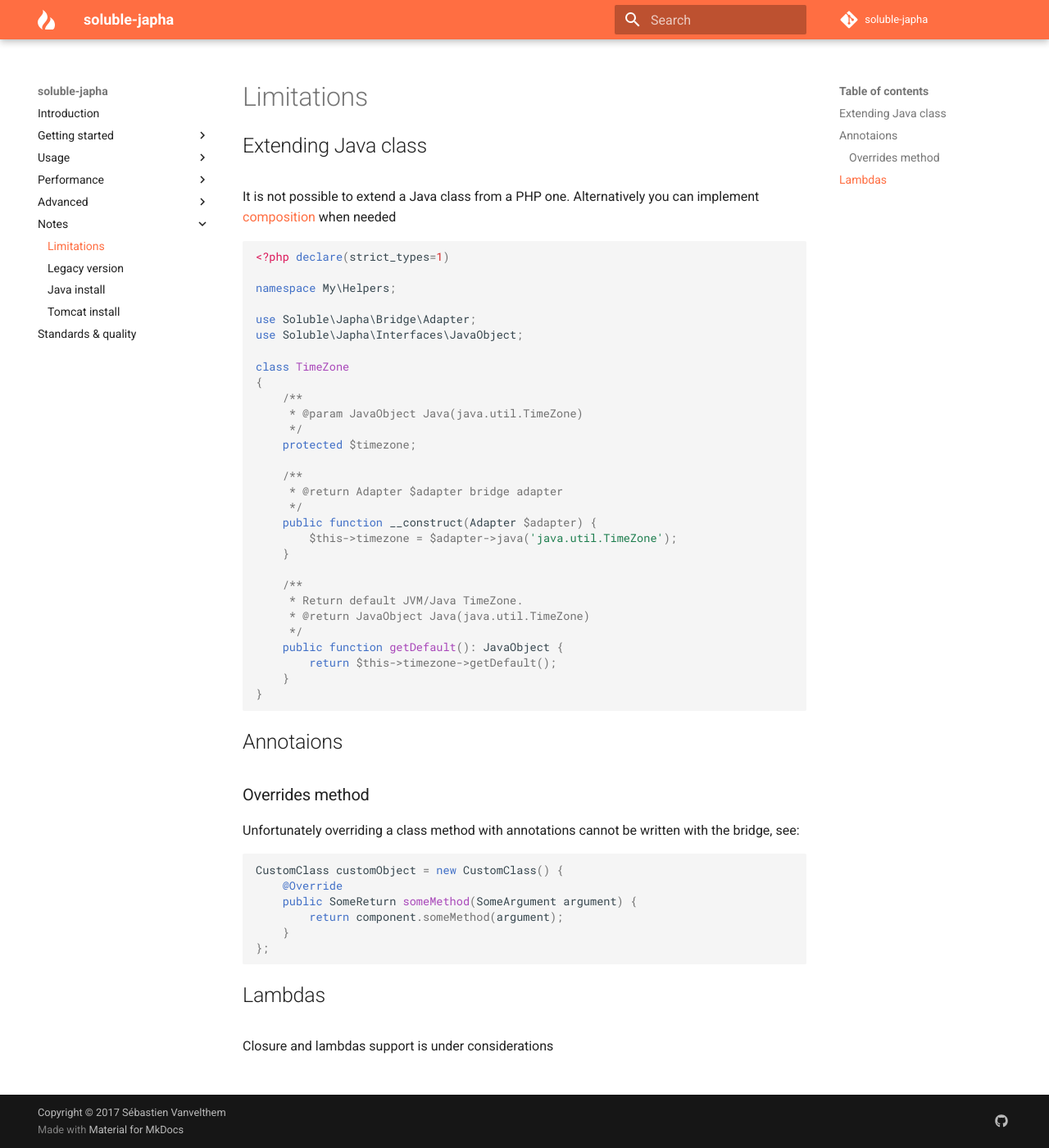
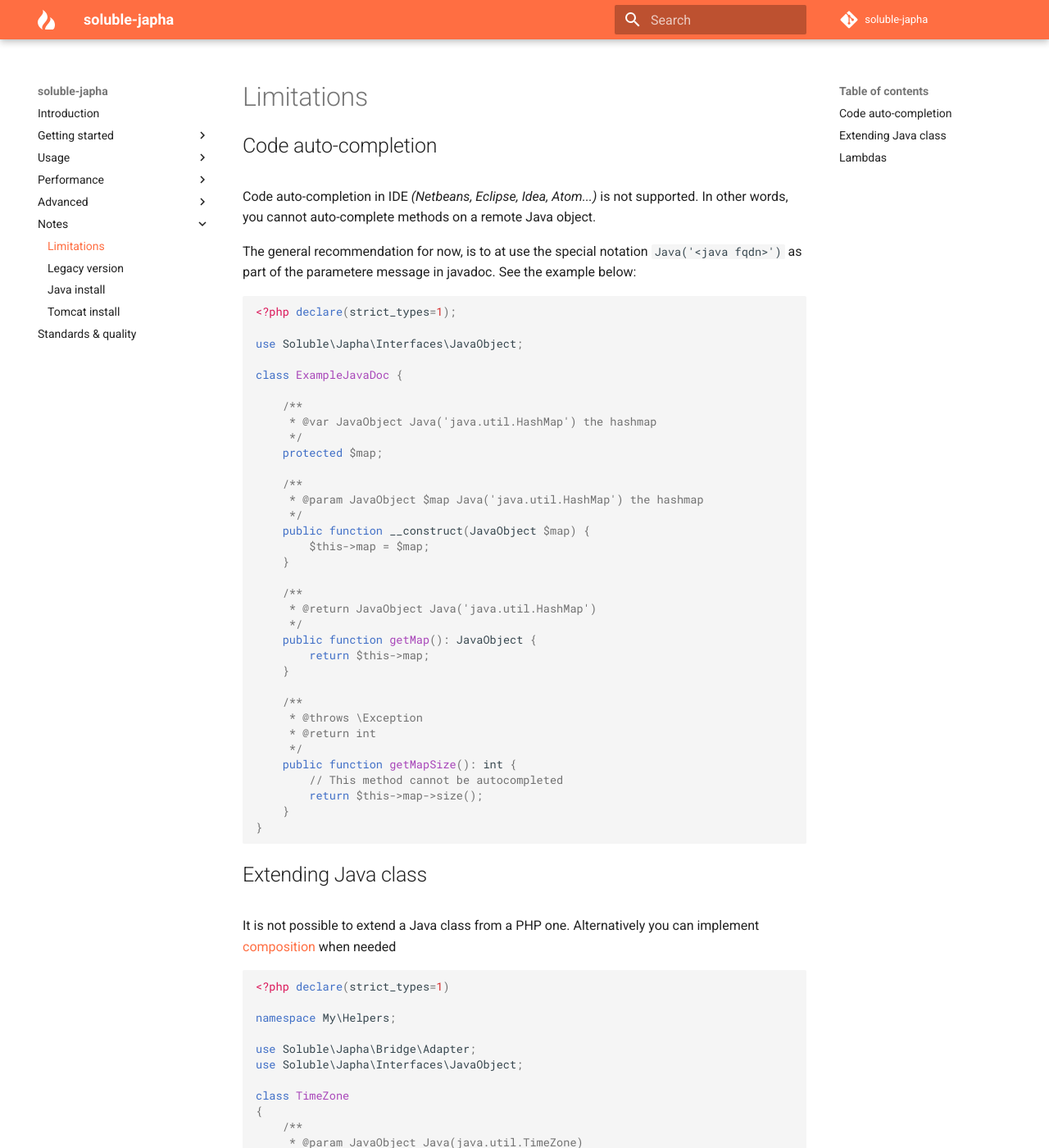
Before and after one commit to belgattitude/soluble-japha, an MkDocs documentation site: the page built from doc/notes_limitations.md, in a window 1280 px wide and 1400 px high. Shown: the whole window at 82% size. Built offline with MkDocs 1.6.1 and Material for MkDocs 9.7.7, drawn with Linux system fonts in a browser that asks for light colours; comment, search, counter and statistics services are not loaded; old or Windows-style settings are respelled for this version of MkDocs.

Commit message:
Updated doc about limitations

````diff
--- a/doc/notes_limitations.md
+++ b/doc/notes_limitations.md
@@ -1,4 +1,52 @@
 # Limitations
+
+## Code auto-completion
+
+Code auto-completion in IDE *(Netbeans, Eclipse, Idea, Atom...)* is not
+supported. In other words, you cannot auto-complete methods on a remote
+Java object.
+
+The general recommendation for now, is to at use the special notation
+`Java('<java fqdn>')` as part of the parametere message in javadoc. See
+the example below:
+
+```php
+<?php declare(strict_types=1);
+
+use Soluble\Japha\Interfaces\JavaObject;
+
+class ExampleJavaDoc {
+
+    /**
+     * @var JavaObject Java('java.util.HashMap') the hashmap
+     */
+    protected $map;
+
+    /**
+     * @param JavaObject $map Java('java.util.HashMap') the hashmap
+     */
+    public function __construct(JavaObject $map) {
+        $this->map = $map;
+    }
+
+    /**
+     * @return JavaObject Java('java.util.HashMap')
+     */
+    public function getMap(): JavaObject {
+        return $this->map;
+    }
+
+    /**
+     * @throws \Exception
+     * @return int
+     */
+    public function getMapSize(): int {
+        // This method cannot be autocompleted
+        return $this->map->size();
+    }
+}
+```
+
 
 ## Extending Java class
 
@@ -38,22 +86,6 @@ class TimeZone
 }
 ```
 
-## Annotaions
-
-### Overrides method
-
-Unfortunately overriding a class method with annotations cannot
-be written with the bridge, see:
-
-```java
-CustomClass customObject = new CustomClass() {
-    @Override
-	public SomeReturn someMethod(SomeArgument argument) {
-	    return component.someMethod(argument);
-    }
-};
-```
-
 
 ## Lambdas
 
````
